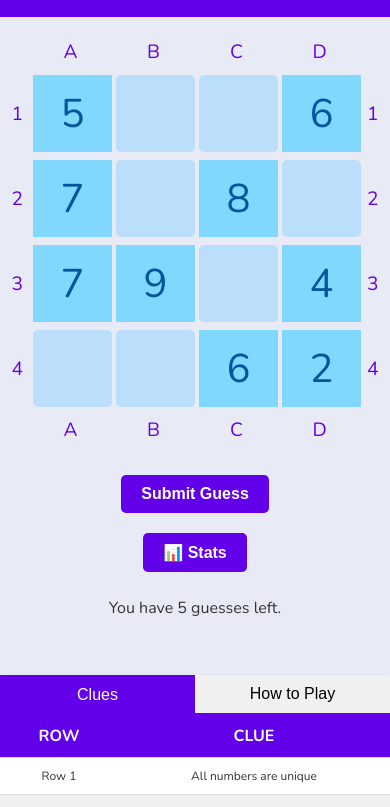
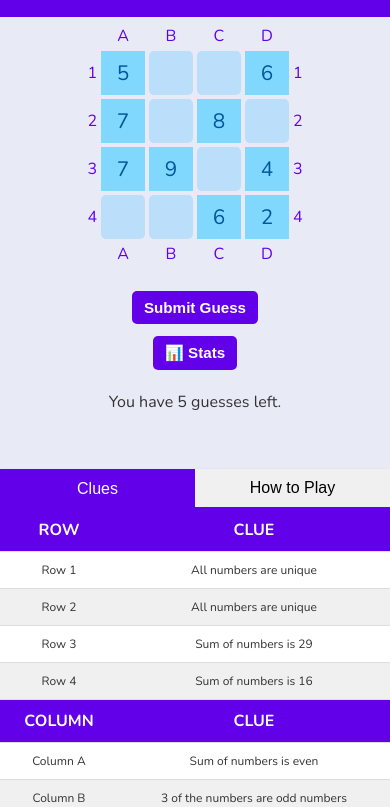
Before and after one commit to jdegbau/Cryptogrid, a plain HTML site: page index.html in a window 390 px wide. Shown: the part 98-905 px from the top of the page. Drawn offline with nearby package versions, Linux system fonts and the light colour scheme.

Commit message:
Improved mobile styles

```diff
--- a/crypticGrid.js
+++ b/crypticGrid.js
@@ -160,7 +160,6 @@ document.addEventListener("DOMContentLoaded", () => {
         const numberEmojis = ['1️⃣', '2️⃣', '3️⃣', '4️⃣', '5️⃣'];
         const guessStatus = numberEmojis.map((emoji, index) => index < guessesUsed ? '❌' : emoji).join('');
         const shareText = `Pseudoku — #${puzzleID}\n\n${gridEmojis}\nGuesses: ${guessStatus}\nTime: ${formatTime(timeSpent)}`;
-
         // --- Save daily stats to localStorage ---
         try {
             const todayStr = (new Date()).toISOString().slice(0, 10); // YYYY-MM-DD
@@ -180,7 +179,6 @@ document.addEventListener("DOMContentLoaded", () => {
         } catch (e) {
             // ignore
         }
-
         shareButton.onclick = () => {
             if (navigator.share) {
                 navigator.share({
--- a/styles.css
+++ b/styles.css
@@ -408,10 +408,15 @@ table#clues-table td, table#clues-table th {
 @media (max-width: 768px) {
     .container {
         width: 100%;
+        min-width: 0;
+        max-width: 100vw;
+        border-radius: 0;
+        box-shadow: none;
     }
 
     .main {
         flex-direction: column;
+        padding: 8px;
     }
 
     section#clues-container {
@@ -424,4 +429,30 @@ table#clues-table td, table#clues-table th {
         margin-right: 0;
         margin-bottom: 20px;
     }
+
+    .grid-cells {
+        grid-template-columns: auto repeat(4, minmax(44px, 1fr)) auto;
+        grid-template-rows: auto repeat(4, minmax(44px, 1fr)) auto;
+        gap: 4px;
+    }
+
+    .grid-cell, .row-label, .column-label {
+        font-size: 1rem;
+        padding: 0;
+    }
+
+    .grid-cell-content, .grid-cell input {
+        font-size: 1.3rem;
+    }
+
+    .button {
+        font-size: 0.95rem;
+        padding: 8px 12px;
+        margin: 6px 0;
+    }
+
+    #share-options {
+        flex-direction: column;
+        gap: 6px;
+    }
 }
```
